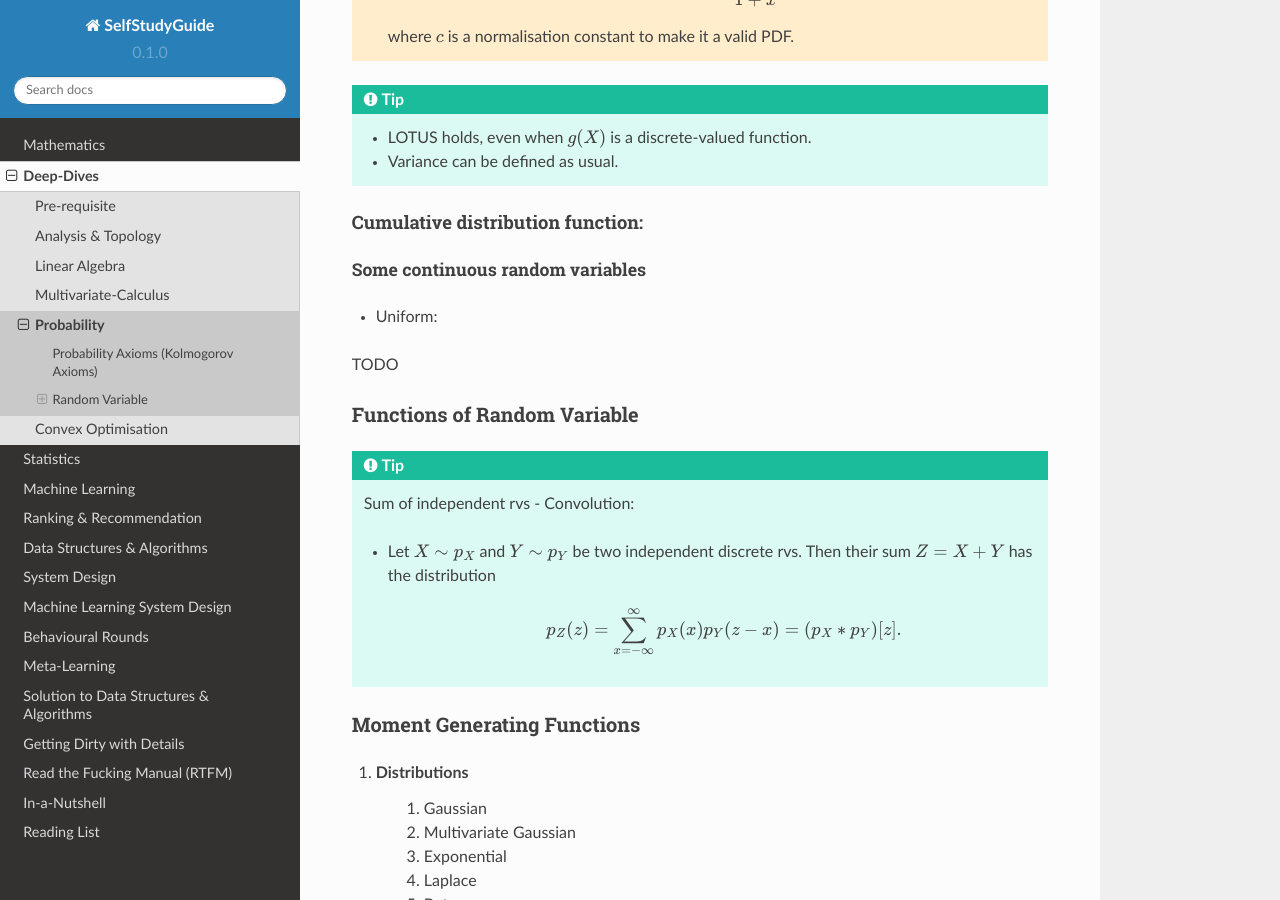
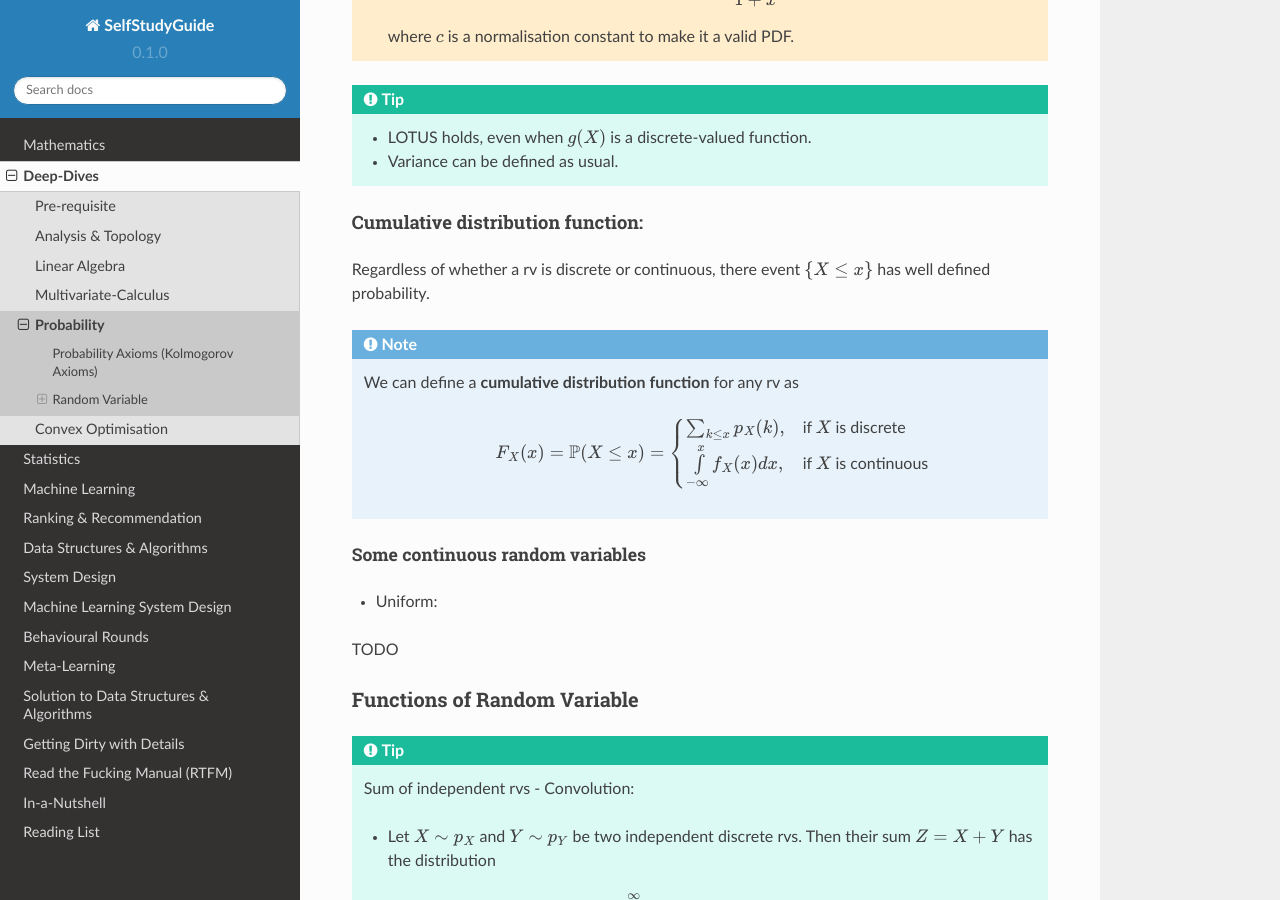
Before and after one commit to uselesstechjunks/leetcode, a Sphinx documentation site: the page built from docs/source/math/prob.rst, in a window 1280 px wide and 900 px high, scrolled down 12338 px. Built offline with Sphinx 7.4.7 and the Read the Docs theme 2.0.0, drawn with Linux system fonts in a browser that asks for light colours.

Commit message:
Update prob.rst

```diff
--- a/docs/source/math/prob.rst
+++ b/docs/source/math/prob.rst
@@ -418,6 +418,16 @@ We can define Expectation of as :math:`\int\limits_{-\infty}^\infty x f_X(x) dx`
 Cumulative distribution function:
 ------------------------------------------
 
+Regardless of whether a rv is discrete or continuous, there event :math:`\{X\leq x\}` has well defined probability.
+
+.. note::
+	We can define a **cumulative distribution function** for any rv as
+
+		.. math::
+			F_X(x)=\mathbb{P}(X\leq x)=\begin{cases}
+			    \sum_{k\leq x} p_X(k), & \text{if $X$ is discrete} \\
+			    \int\limits_{-\infty}^x f_X(x) dx, & \text{if $X$ is continuous}
+			  \end{cases}
 
 Some continuous random variables
 ^^^^^^^^^^^^^^^^^^^^^^^^^^^^^^^^^^^^^^^^^^^^^
```
